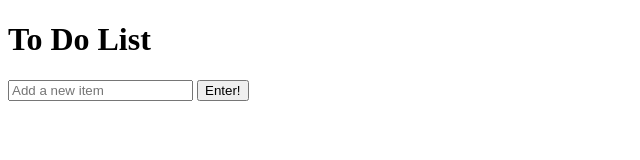
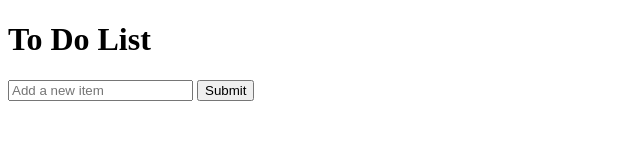
Before and after one commit to nadia-dj98/events_paired_lab, a plain HTML site: page index.html in a window 1280 px wide. Shown: the full height of the page, 0-640 px from the left. Drawn offline with Linux system fonts and the light colour scheme.

Commit message:
added to the to do

```diff
--- a/index.html
+++ b/index.html
@@ -16,7 +16,7 @@
 
         <form action="" id = "to-do-list-form">
             <input type="text" placeholder="Add a new item" name="newItem">
-            <button type="button" id="enter">Enter!</button>
+            <input type="submit" id="enter">
         </form>
 
         <ul id="list">
--- a/script.js
+++ b/script.js
@@ -10,7 +10,7 @@ const addToDoItem = (event) => {
     // const inputValue = document.getElementById("#newtodo").value;
     // const toDoList = document.querySelector("#list");
     // toDoList.appendChild(toDoItem);
-
+    console.log(event.target);
     event.preventDefault();
     const toDoItem = document.createElement("li");
     toDoItem.textContent = event.target.newItem.value;
```
